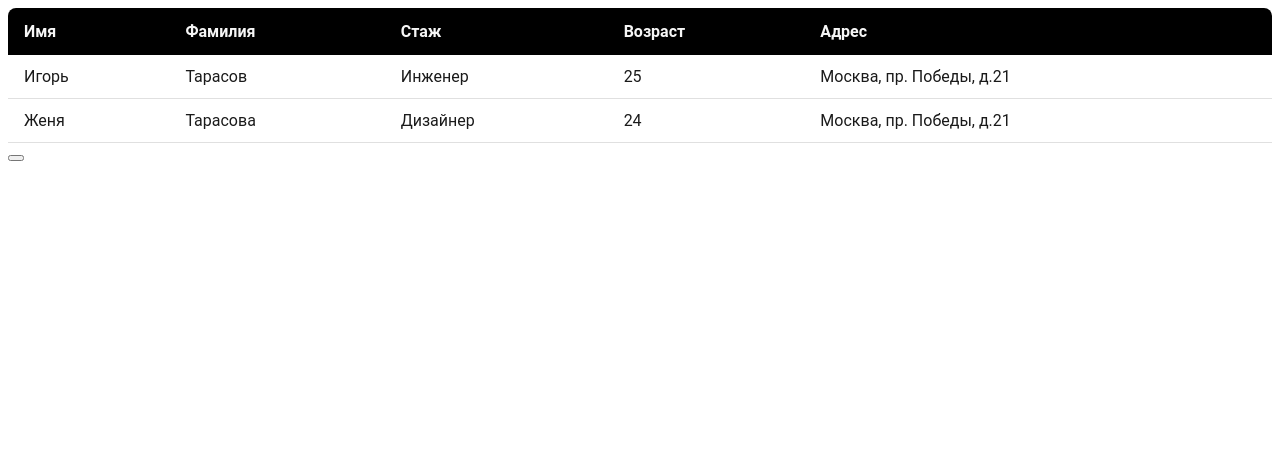
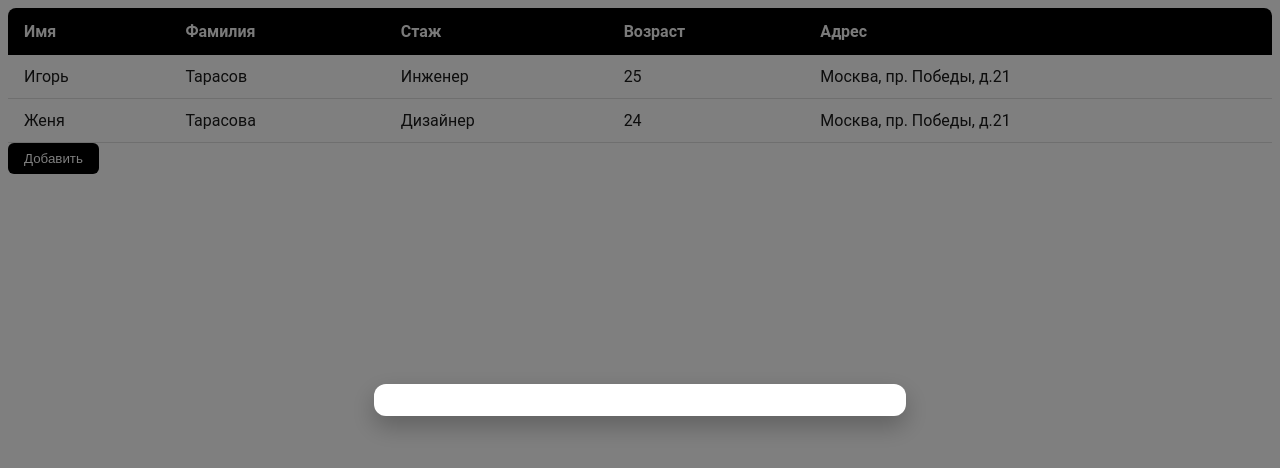
Before and after one commit to Ruzik13/employee_editor, a Vue app: page / in a window 1280 px wide. Shown: the top 468 px of the page. Built offline with nearby package versions, Linux system fonts and the light colour scheme.

Commit message:
Ref 3. Создал компоненту CustomModal. Ref 4: Создал компоненту кнопки

```diff
--- a/src/App.vue
+++ b/src/App.vue
@@ -4,16 +4,31 @@
     :data="users"
     @select-bar="(index) => console.log(index)"
   />
-  <button @click="userStore.addUser({name:'Игорь', surname: 'Бутусов', stage: 'd', age: 21, address: 'a'})"></button>
+  <CustomButton @click="userStore.addUser({name:'Игорь', surname: 'Бутусов', stage: 'd', age: 21, address: 'a'})">
+    Добавить
+  </CustomButton>
+  <CustomModal
+    :is-open="showModal"
+    @click-outside="closeModal"
+  >
+  </CustomModal>
 </template>
 
 <script setup>
 import useUserStore from "@/stores/userStore.js";
 import CustomTable from "@/components/CustomTable.vue";
+import CustomModal from "@/components/CustomModal.vue";
+import {computed, ref} from "vue";
+import CustomButton from "@/components/CustomButton.vue";
 
 const userStore = useUserStore();
+const users = computed(() => userStore.users)
 
-const users = userStore.users;
+const showModal = ref(true);
+
+const closeModal = () => {
+  showModal.value = false;
+}
 </script>
 
 <style scoped></style>
--- /dev/null
+++ b/src/components/CustomButton.vue
@@ -0,0 +1,55 @@
+<template>
+  <button class="button" :class="variant">
+    <slot />
+  </button>
+</template>
+
+<script setup>
+defineProps({
+  variant: {
+    type: String,
+    default: 'default',
+    validator: v => ['default', 'outline', 'danger'].includes(v),
+  },
+})
+</script>
+
+<style scoped>
+.button {
+  padding: 8px 16px;
+
+  font-weight: 500;
+  cursor: pointer;
+
+  border-radius: 6px;
+  border: none;
+  transition: 0.2s;
+}
+
+.button.default {
+  background: #000000;
+  color: #ffffff;
+}
+
+.button.default:hover {
+  background: #303030;
+}
+.button.outline {
+  background: transparent;
+  border: 1px solid #6b7280;
+}
+
+.button.outline:hover {
+  background: #f3f4f6;
+}
+
+.button.danger {
+  background: #ef4444;
+  color: white;
+}
+
+.button.danger:hover  {
+  background: #dc2626;
+}
+
+</style>
--- /dev/null
+++ b/src/components/CustomModal.vue
@@ -0,0 +1,62 @@
+<template>
+  <div
+    class="wrapper"
+    v-if="isOpen"
+    @click.self="emit('clickOutside')"
+  >
+    <div class="modal">
+      <slot name="header"/>
+      <slot name="content"/>
+    </div>
+  </div>
+</template>
+
+<script setup>
+import { defineEmits } from 'vue'
+
+defineProps({
+  isOpen: Boolean,
+});
+const emit = defineEmits(['clickOutside'])
+
+</script>
+
+<style scoped>
+.wrapper {
+  position: fixed;
+  inset: 0;
+
+  display: flex;
+  align-items: center;
+  justify-content: center;
+  z-index: 1000;
+
+  background: rgba(0, 0, 0, 0.5);
+  animation: fadeIn 0.2s ease;
+}
+
+.modal {
+  position: relative;
+
+  padding: 16px;
+  width: 100%;
+  max-width: 500px;
+  max-height: 90vh;
+  overflow-y: auto;
+
+  background-color: white;
+  border-radius: 12px;
+  box-shadow: 0 10px 25px rgba(0, 0, 0, 0.25);
+  animation: scaleIn 0.25s ease;
+}
+
+@keyframes fadeIn {
+  from { opacity: 0; }
+  to   { opacity: 1; }
+}
+
+@keyframes scaleIn {
+  from { transform: scale(0.95); opacity: 0; }
+  to   { transform: scale(1);    opacity: 1; }
+}
+</style>
```
